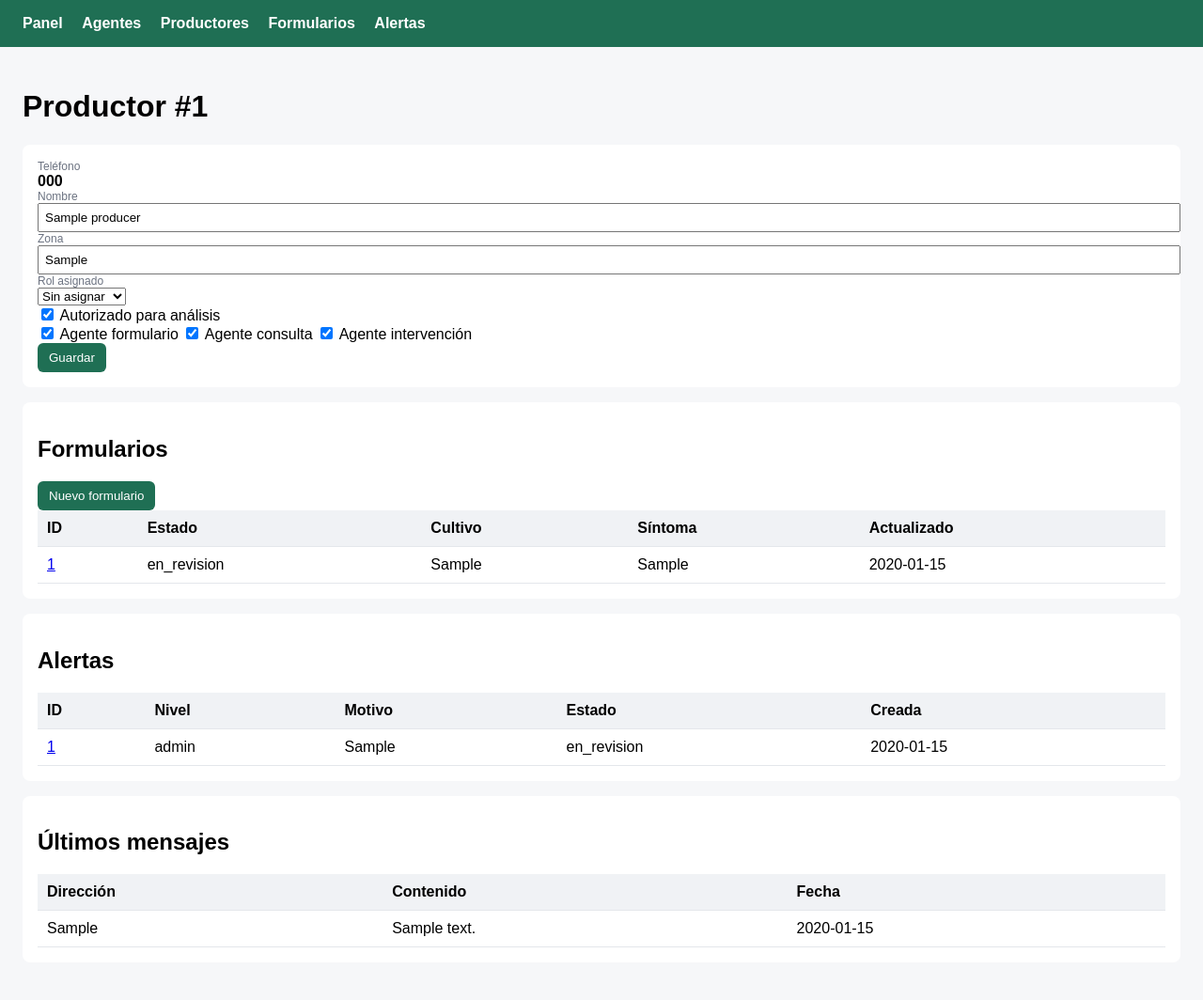
After one commit to gcpaccori/Asistente-de-control-agrario-IA, a Flask app: page /admin/producers/1 in a window 1280 px wide. The commit adds this page. Shown: the whole page at 94% size. Run offline with Flask 3, Linux system fonts and the light colour scheme; tables that the repository leaves empty hold one stand-in row (values such as "Sample post").

Commit message:
Add producer management and alert delivery

```diff
--- a/app.py
+++ b/app.py
@@ -67,9 +67,15 @@ def init_db() -> None:
         CREATE TABLE IF NOT EXISTS producers (
             id INTEGER PRIMARY KEY AUTOINCREMENT,
             phone TEXT UNIQUE NOT NULL,
+            name TEXT,
             zone TEXT,
             preferred_language TEXT NOT NULL,
             main_crops TEXT,
+            allowed INTEGER NOT NULL,
+            assigned_role TEXT,
+            enable_formulario INTEGER NOT NULL,
+            enable_consulta INTEGER NOT NULL,
+            enable_intervencion INTEGER NOT NULL,
             created_at TEXT NOT NULL
         );
 
@@ -92,8 +98,10 @@ def init_db() -> None:
             level TEXT NOT NULL,
             reason TEXT NOT NULL,
             action TEXT NOT NULL,
+            message TEXT NOT NULL,
             status TEXT NOT NULL,
             created_at TEXT NOT NULL,
+            sent_at TEXT,
             FOREIGN KEY (producer_id) REFERENCES producers (id)
         );
 
@@ -116,6 +124,43 @@ def init_db() -> None:
         );
         """
     )
+    db.commit()
+    db.close()
+
+
+def migrate_db() -> None:
+    db = sqlite3.connect(app.config["DATABASE"])
+    db.row_factory = sqlite3.Row
+    columns = {
+        row["name"] for row in db.execute("PRAGMA table_info(producers)").fetchall()
+    }
+    if "name" not in columns:
+        db.execute("ALTER TABLE producers ADD COLUMN name TEXT")
+    if "allowed" not in columns:
+        db.execute("ALTER TABLE producers ADD COLUMN allowed INTEGER NOT NULL DEFAULT 0")
+    if "assigned_role" not in columns:
+        db.execute("ALTER TABLE producers ADD COLUMN assigned_role TEXT")
+    if "enable_formulario" not in columns:
+        db.execute(
+            "ALTER TABLE producers ADD COLUMN enable_formulario INTEGER NOT NULL DEFAULT 1"
+        )
+    if "enable_consulta" not in columns:
+        db.execute(
+            "ALTER TABLE producers ADD COLUMN enable_consulta INTEGER NOT NULL DEFAULT 1"
+        )
+    if "enable_intervencion" not in columns:
+        db.execute(
+            "ALTER TABLE producers ADD COLUMN enable_intervencion INTEGER NOT NULL DEFAULT 1"
+        )
+
+    alert_columns = {
+        row["name"] for row in db.execute("PRAGMA table_info(alerts)").fetchall()
+    }
+    if "message" not in alert_columns:
+        db.execute("ALTER TABLE alerts ADD COLUMN message TEXT NOT NULL DEFAULT ''")
+    if "sent_at" not in alert_columns:
+        db.execute("ALTER TABLE alerts ADD COLUMN sent_at TEXT")
+
     db.commit()
     db.close()
 
@@ -146,10 +191,13 @@ def get_or_create_producer(phone: str) -> dict[str, Any]:
     now = utc_now()
     db.execute(
         """
-        INSERT INTO producers (phone, zone, preferred_language, main_crops, created_at)
-        VALUES (?, ?, ?, ?, ?)
+        INSERT INTO producers (
+            phone, name, zone, preferred_language, main_crops, allowed, assigned_role,
+            enable_formulario, enable_consulta, enable_intervencion, created_at
+        )
+        VALUES (?, ?, ?, ?, ?, ?, ?, ?, ?, ?, ?)
         """,
-        (phone, None, "es", json.dumps([]), now),
+        (phone, None, None, "es", json.dumps([]), 0, None, 1, 1, 1, now),
     )
     db.commit()
     row = db.execute("SELECT * FROM producers WHERE phone = ?", (phone,)).fetchone()
@@ -272,6 +320,7 @@ def call_groq(role: str, context: dict[str, Any]) -> dict[str, Any]:
     if not api_key:
         return mock_mml_response(role)
 
+    agent_config = get_agent_config(role)
     headers = {
         "Authorization": f"Bearer {api_key}",
         "Content-Type": "application/json",
@@ -279,12 +328,12 @@ def call_groq(role: str, context: dict[str, Any]) -> dict[str, Any]:
     payload = {
         "model": GROQ_MODEL,
         "messages": [
-            {"role": "system", "content": PROMPTS[role]},
+            {"role": "system", "content": agent_config["prompt"]},
             {"role": "user", "content": json.dumps(context, ensure_ascii=False)},
         ],
         "response_format": {"type": "json_object"},
         "temperature": 0.2,
-        "max_tokens": get_agent_config(role)["max_tokens"],
+        "max_tokens": agent_config["max_tokens"],
     }
     data = json.dumps(payload).encode("utf-8")
     request_payload = urllib.request.Request(
@@ -350,14 +399,15 @@ def apply_model_actions(phone: str, model_output: dict[str, Any]) -> dict[str, A
         db = get_db()
         db.execute(
             """
-            INSERT INTO alerts (producer_id, level, reason, action, status, created_at)
-            VALUES (?, ?, ?, ?, ?, ?)
+            INSERT INTO alerts (producer_id, level, reason, action, message, status, created_at)
+            VALUES (?, ?, ?, ?, ?, ?, ?)
             """,
             (
                 producer["id"],
                 alert.get("nivel", "medio"),
                 alert.get("motivo", "sin motivo"),
                 alert.get("accion_recomendada", "sin accion"),
+                model_output.get("respuesta_chat", ""),
                 "abierta",
                 utc_now(),
             ),
@@ -374,17 +424,18 @@ def health() -> Any:
 @app.post("/agent")
 def agent() -> Any:
     payload = request.get_json(force=True)
-    role = payload.get("role", "formulario")
+    role = payload.get("role")
     phone = payload.get("phone")
     message = payload.get("message", "")
-
-    if role not in PROMPTS:
-        return jsonify({"error": "role invalido"}), 400
 
     if not phone:
         return jsonify({"error": "phone requerido"}), 400
 
     producer = get_or_create_producer(phone)
+    role = role or producer.get("assigned_role") or "formulario"
+    if role not in PROMPTS:
+        return jsonify({"error": "role invalido"}), 400
+
     db = get_db()
     db.execute(
         "INSERT INTO messages (producer_id, direction, content, created_at) VALUES (?, ?, ?, ?)",
@@ -394,8 +445,16 @@ def agent() -> Any:
 
     context = build_context(role, phone, message)
     agent_config = get_agent_config(role)
+    if not producer.get("allowed"):
+        return jsonify({"error": "productor no autorizado"}), 403
     if not agent_config.get("enabled"):
         return jsonify({"error": f"agente {role} desactivado"}), 403
+    if role == "formulario" and not producer.get("enable_formulario"):
+        return jsonify({"error": "agente formulario desactivado"}), 403
+    if role == "consulta" and not producer.get("enable_consulta"):
+        return jsonify({"error": "agente consulta desactivado"}), 403
+    if role == "intervencion" and not producer.get("enable_intervencion"):
+        return jsonify({"error": "agente intervencion desactivado"}), 403
 
     model_output = run_mml(role, context)
     model_output = apply_model_actions(phone, model_output)
@@ -456,17 +515,45 @@ def create_alert() -> Any:
     db = get_db()
     db.execute(
         """
-        INSERT INTO alerts (producer_id, level, reason, action, status, created_at)
-        VALUES (?, ?, ?, ?, ?, ?)
+        INSERT INTO alerts (producer_id, level, reason, action, message, status, created_at)
+        VALUES (?, ?, ?, ?, ?, ?, ?)
         """,
         (
             producer["id"],
             alert.get("nivel", "medio"),
             alert.get("motivo", "sin motivo"),
             alert.get("accion_recomendada", "sin accion"),
+            alert.get("mensaje", ""),
             "abierta",
             utc_now(),
         ),
+    )
+    db.commit()
+    return jsonify({"status": "ok"})
+
+
+@app.get("/alerts/pending")
+def alerts_pending() -> Any:
+    db = get_db()
+    rows = db.execute(
+        """
+        SELECT alerts.id, alerts.message, alerts.level, alerts.reason, alerts.action,
+               producers.phone
+        FROM alerts
+        JOIN producers ON producers.id = alerts.producer_id
+        WHERE alerts.status = 'abierta' AND alerts.sent_at IS NULL
+        ORDER BY alerts.created_at ASC
+        """
+    ).fetchall()
+    return jsonify({"alerts": [dict(row) for row in rows]})
+
+
+@app.post("/alerts/<int:alert_id>/sent")
+def alert_mark_sent(alert_id: int) -> Any:
+    db = get_db()
+    db.execute(
+        "UPDATE alerts SET sent_at = ?, status = 'enviada' WHERE id = ?",
+        (utc_now(), alert_id),
     )
     db.commit()
     return jsonify({"status": "ok"})
@@ -482,6 +569,122 @@ def admin_dashboard() -> Any:
         "messages": db.execute("SELECT COUNT(*) FROM messages").fetchone()[0],
     }
     return render_template("dashboard.html", counts=counts)
+
+
+@app.get("/admin/producers")
+def admin_producers() -> Any:
+    db = get_db()
+    rows = db.execute("SELECT * FROM producers ORDER BY created_at DESC").fetchall()
+    return render_template("producers.html", producers=rows)
+
+
+@app.get("/admin/producers/new")
+def admin_producer_new() -> Any:
+    return render_template("producer_new.html")
+
+
+@app.post("/admin/producers")
+def admin_producer_create() -> Any:
+    phone = request.form.get("phone", "").strip()
+    name = request.form.get("name", "").strip() or None
+    zone = request.form.get("zone", "").strip() or None
+    allowed = 1 if request.form.get("allowed") == "on" else 0
+    assigned_role = request.form.get("assigned_role") or None
+    now = utc_now()
+    db = get_db()
+    db.execute(
+        """
+        INSERT INTO producers (
+            phone, name, zone, preferred_language, main_crops, allowed, assigned_role,
+            enable_formulario, enable_consulta, enable_intervencion, created_at
+        )
+        VALUES (?, ?, ?, ?, ?, ?, ?, ?, ?, ?, ?)
+        """,
+        (phone, name, zone, "es", json.dumps([]), allowed, assigned_role, 1, 1, 1, now),
+    )
+    db.commit()
+    return redirect(url_for("admin_producers"))
+
+
+@app.get("/admin/producers/<int:producer_id>")
+def admin_producer_detail(producer_id: int) -> Any:
+    db = get_db()
+    producer = db.execute(
+        "SELECT * FROM producers WHERE id = ?", (producer_id,)
+    ).fetchone()
+    forms = db.execute(
+        "SELECT * FROM forms WHERE producer_id = ? ORDER BY created_at DESC",
+        (producer_id,),
+    ).fetchall()
+    alerts = db.execute(
+        "SELECT * FROM alerts WHERE producer_id = ? ORDER BY created_at DESC",
+        (producer_id,),
+    ).fetchall()
+    messages = db.execute(
+        """
+        SELECT direction, content, created_at
+        FROM messages
+        WHERE producer_id = ?
+        ORDER BY created_at DESC
+        LIMIT 20
+        """,
+        (producer_id,),
+    ).fetchall()
+    return render_template(
+        "producer_detail.html",
+        producer=producer,
+        forms=forms,
+        alerts=alerts,
+        messages=messages,
+    )
+
+
+@app.post("/admin/producers/<int:producer_id>/update")
+def admin_producer_update(producer_id: int) -> Any:
+    name = request.form.get("name", "").strip() or None
+    zone = request.form.get("zone", "").strip() or None
+    allowed = 1 if request.form.get("allowed") == "on" else 0
+    assigned_role = request.form.get("assigned_role") or None
+    enable_formulario = 1 if request.form.get("enable_formulario") == "on" else 0
+    enable_consulta = 1 if request.form.get("enable_consulta") == "on" else 0
+    enable_intervencion = 1 if request.form.get("enable_intervencion") == "on" else 0
+    db = get_db()
+    db.execute(
+        """
+        UPDATE producers
+        SET name = ?, zone = ?, allowed = ?, assigned_role = ?,
+            enable_formulario = ?, enable_consulta = ?, enable_intervencion = ?
+        WHERE id = ?
+        """,
+        (
+            name,
+            zone,
+            allowed,
+            assigned_role,
+            enable_formulario,
+            enable_consulta,
+            enable_intervencion,
+            producer_id,
+        ),
+    )
+    db.commit()
+    return redirect(url_for("admin_producer_detail", producer_id=producer_id))
+
+
+@app.post("/admin/forms/new")
+def admin_form_create() -> Any:
+    producer_id = int(request.form.get("producer_id"))
+    now = utc_now()
+    db = get_db()
+    db.execute(
+        """
+        INSERT INTO forms (producer_id, status, cultivo, sintoma, inicio_problema, foto_recibida, created_at, updated_at)
+        VALUES (?, ?, ?, ?, ?, ?, ?, ?)
+        """,
+        (producer_id, "abierto", None, None, None, 0, now, now),
+    )
+    db.commit()
+    return redirect(url_for("admin_producer_detail", producer_id=producer_id))
 
 
 @app.get("/admin/agents")
@@ -597,6 +800,7 @@ def close_db(exception: Exception | None) -> None:
 
 if __name__ == "__main__":
     init_db()
+    migrate_db()
     with app.app_context():
         ensure_agent_defaults()
     app.run(host="0.0.0.0", port=5000, debug=True)
--- a/templates/alert_detail.html
+++ b/templates/alert_detail.html
@@ -6,8 +6,10 @@
     <p><strong>Nivel:</strong> {{ alert.level }}</p>
     <p><strong>Motivo:</strong> {{ alert.reason }}</p>
     <p><strong>Acción recomendada:</strong> {{ alert.action }}</p>
+    <p><strong>Mensaje:</strong> {{ alert.message }}</p>
     <p><strong>Estado:</strong> {{ alert.status }}</p>
     <p><strong>Creada:</strong> {{ alert.created_at }}</p>
+    <p><strong>Enviada:</strong> {{ alert.sent_at or "-" }}</p>
   </div>
   <div class="card">
     <form method="post" action="{{ url_for('admin_alert_status', alert_id=alert.id) }}">
--- a/templates/base.html
+++ b/templates/base.html
@@ -26,6 +26,7 @@
       <nav>
         <a href="{{ url_for('admin_dashboard') }}">Panel</a>
         <a href="{{ url_for('admin_agents') }}">Agentes</a>
+        <a href="{{ url_for('admin_producers') }}">Productores</a>
         <a href="{{ url_for('admin_forms') }}">Formularios</a>
         <a href="{{ url_for('admin_alerts') }}">Alertas</a>
       </nav>
--- /dev/null
+++ b/templates/producer_detail.html
@@ -0,0 +1,120 @@
+{% extends "base.html" %}
+{% block content %}
+  <h1>Productor #{{ producer.id }}</h1>
+  <div class="card">
+    <form method="post" action="{{ url_for('admin_producer_update', producer_id=producer.id) }}">
+      <div class="small">Teléfono</div>
+      <div><strong>{{ producer.phone }}</strong></div>
+      <div class="small">Nombre</div>
+      <input type="text" name="name" value="{{ producer.name or '' }}" />
+      <div class="small">Zona</div>
+      <input type="text" name="zone" value="{{ producer.zone or '' }}" />
+      <div class="small">Rol asignado</div>
+      <select name="assigned_role">
+        <option value="" {% if not producer.assigned_role %}selected{% endif %}>Sin asignar</option>
+        <option value="formulario" {% if producer.assigned_role == "formulario" %}selected{% endif %}>formulario</option>
+        <option value="consulta" {% if producer.assigned_role == "consulta" %}selected{% endif %}>consulta</option>
+        <option value="intervencion" {% if producer.assigned_role == "intervencion" %}selected{% endif %}>intervencion</option>
+      </select>
+      <div>
+        <label>
+          <input type="checkbox" name="allowed" {% if producer.allowed %}checked{% endif %} />
+          Autorizado para análisis
+        </label>
+      </div>
+      <div>
+        <label>
+          <input type="checkbox" name="enable_formulario" {% if producer.enable_formulario %}checked{% endif %} />
+          Agente formulario
+        </label>
+        <label>
+          <input type="checkbox" name="enable_consulta" {% if producer.enable_consulta %}checked{% endif %} />
+          Agente consulta
+        </label>
+        <label>
+          <input type="checkbox" name="enable_intervencion" {% if producer.enable_intervencion %}checked{% endif %} />
+          Agente intervención
+        </label>
+      </div>
+      <button class="btn" type="submit">Guardar</button>
+    </form>
+  </div>
+
+  <div class="card">
+    <h2>Formularios</h2>
+    <form method="post" action="{{ url_for('admin_form_create') }}">
+      <input type="hidden" name="producer_id" value="{{ producer.id }}" />
+      <button class="btn" type="submit">Nuevo formulario</button>
+    </form>
+    <table>
+      <thead>
+        <tr>
+          <th>ID</th>
+          <th>Estado</th>
+          <th>Cultivo</th>
+          <th>Síntoma</th>
+          <th>Actualizado</th>
+        </tr>
+      </thead>
+      <tbody>
+        {% for form in forms %}
+          <tr>
+            <td><a href="{{ url_for('admin_form_detail', form_id=form.id) }}">{{ form.id }}</a></td>
+            <td>{{ form.status }}</td>
+            <td>{{ form.cultivo or "-" }}</td>
+            <td>{{ form.sintoma or "-" }}</td>
+            <td>{{ form.updated_at }}</td>
+          </tr>
+        {% endfor %}
+      </tbody>
+    </table>
+  </div>
+
+  <div class="card">
+    <h2>Alertas</h2>
+    <table>
+      <thead>
+        <tr>
+          <th>ID</th>
+          <th>Nivel</th>
+          <th>Motivo</th>
+          <th>Estado</th>
+          <th>Creada</th>
+        </tr>
+      </thead>
+      <tbody>
+        {% for alert in alerts %}
+          <tr>
+            <td><a href="{{ url_for('admin_alert_detail', alert_id=alert.id) }}">{{ alert.id }}</a></td>
+            <td>{{ alert.level }}</td>
+            <td>{{ alert.reason }}</td>
+            <td>{{ alert.status }}</td>
+            <td>{{ alert.created_at }}</td>
+          </tr>
+        {% endfor %}
+      </tbody>
+    </table>
+  </div>
+
+  <div class="card">
+    <h2>Últimos mensajes</h2>
+    <table>
+      <thead>
+        <tr>
+          <th>Dirección</th>
+          <th>Contenido</th>
+          <th>Fecha</th>
+        </tr>
+      </thead>
+      <tbody>
+        {% for msg in messages %}
+          <tr>
+            <td>{{ msg.direction }}</td>
+            <td>{{ msg.content }}</td>
+            <td>{{ msg.created_at }}</td>
+          </tr>
+        {% endfor %}
+      </tbody>
+    </table>
+  </div>
+{% endblock %}
```
Also changed, not shown: templates/producer_new.html (added, +28 -0 lines), templates/producers.html (added, +33 -0 lines), whatsapp/index.js (+20 -2 lines), README.md.
